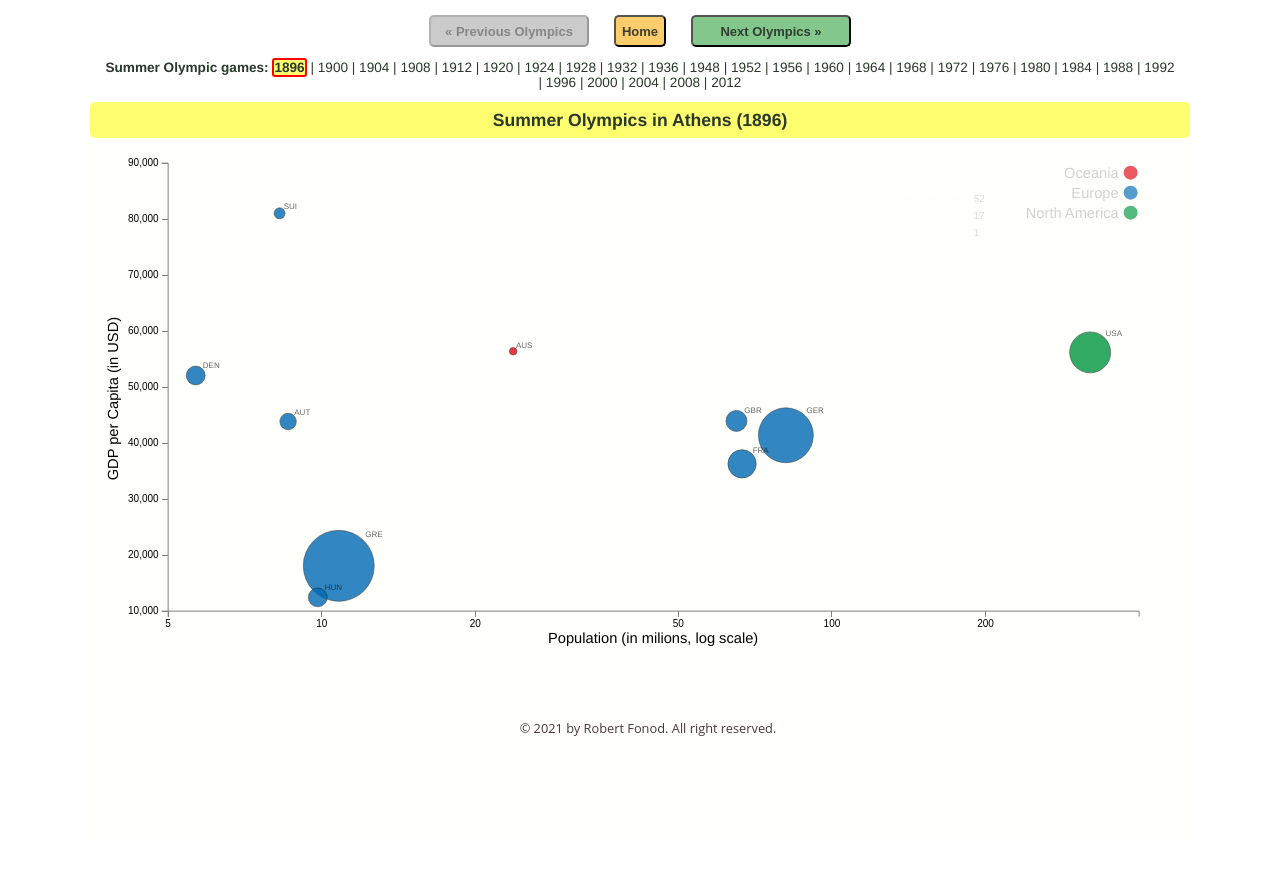
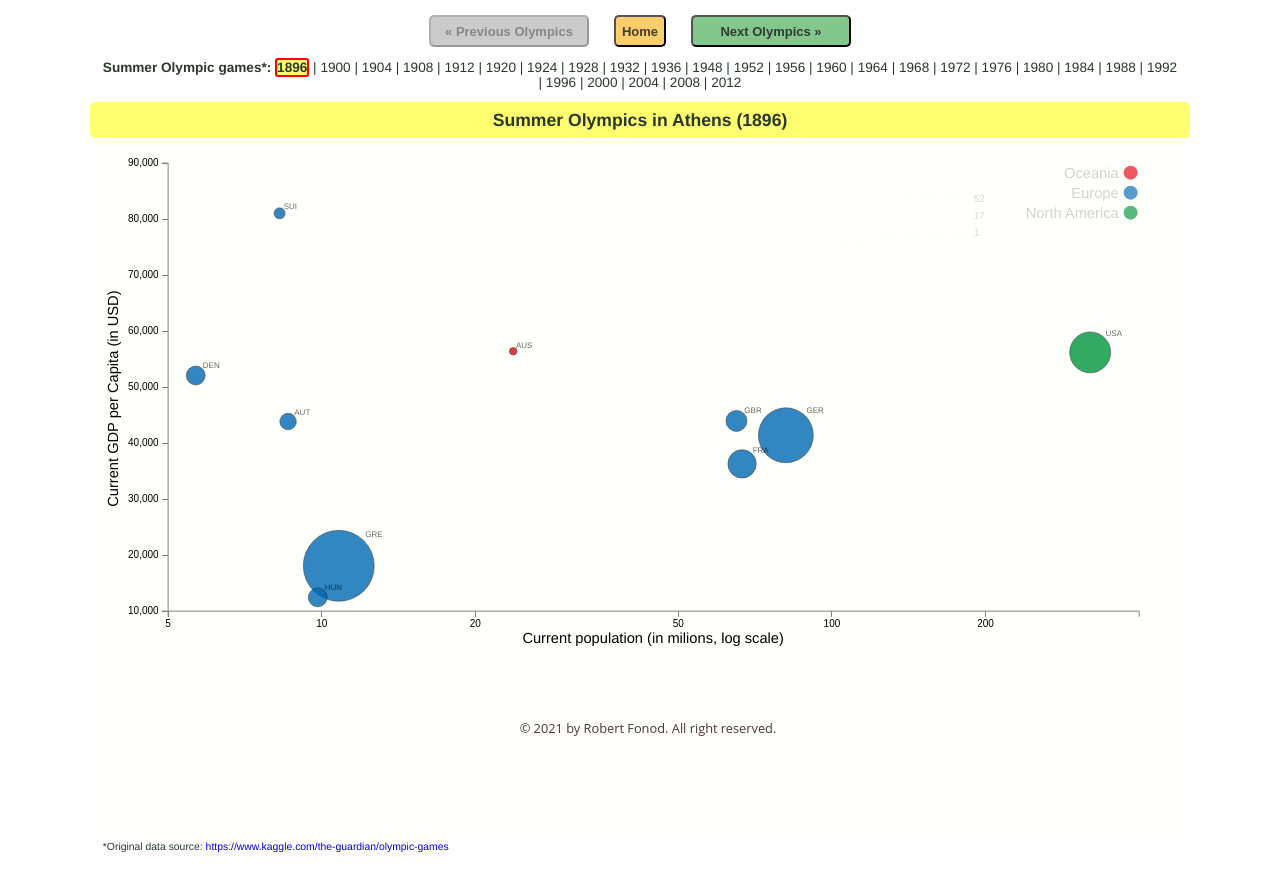
Before and after one commit to rfonod/narrative-visualization, a plain HTML site: page index.html in a window 1280 px wide. Both pictures are taken after a click on the button "Explore Summer Olympics". Shown: the part 63-941 px from the top of the page. Drawn offline with nearby package versions, Linux system fonts and the light colour scheme.

Commit message:
Added data source and updated labels

```diff
--- a/css/style.css
+++ b/css/style.css
@@ -160,6 +160,15 @@ button[disabled] {
     margin: auto;
 }
 
+#sourceDivId p {
+    font-family: 'Helvetica Neue', Helvetica, Charcoal, sans-serif, Arial;
+    text-align: left;
+    width: 85%;
+    position: relative;
+    color: #293929;
+    font-size: 65%;
+}
+
 p {
     font-family: 'Helvetica Neue', Oxygen, Ubuntu, Cantarell, 'Open Sans', sans-serif, Times, serif;
     font-size: 90%;
--- a/index.html
+++ b/index.html
@@ -39,6 +39,7 @@
     <div id="venueDivId"></div>
     <div id='scatterDivId'></div>
     <div id='barDivId'></div>
+    <div id='sourceDivId'></div>
     <br>
     <div id="footer">
         <p>&copy; 2021 by Robert Fonod. All right reserved.</p>
--- a/js/chart_scatter.js
+++ b/js/chart_scatter.js
@@ -133,7 +133,7 @@ function loadChart1(olympicId) {
             .style("opacity", 0).transition().duration(2000).style("opacity", 1)
             .attr("class", "x label")
             .attr('text-anchor', 'middle')
-            .text("Population (in milions, log scale)");
+            .text("Current population (in milions, log scale)");
 
         svg.append('g')
             .attr('transform', 'translate(' + (-margin.left + 15) + ', ' + (chart.height / 2 + margin.top) + ')')
@@ -141,7 +141,7 @@ function loadChart1(olympicId) {
             .attr("class", "y label")
             .attr('text-anchor', 'middle')
             .attr("transform", "rotate(-90)")
-            .text("GDP per Capita (in USD)")
+            .text("Current GDP per Capita (in USD)")
             .style("opacity", 0).transition().duration(2000).style("opacity", 1);
 
         // Add circles
--- a/js/index.js
+++ b/js/index.js
@@ -20,6 +20,7 @@ function homeScene() {
     document.getElementById("bh").innerHTML = "";
     clearVenueYearsChart();
     document.getElementById("introDivId").style.display = "block";
+    d3.select("#sourceDivId").html("");
 }
 
 function summerOlympics() {
@@ -48,6 +49,7 @@ function initVisualization() {
     document.getElementById("bw").innerHTML = "";
     document.getElementById("introDivId").style.display = "none";
     nextScene();
+    d3.select("#sourceDivId").html("<p>*Original data source: <a href='https://www.kaggle.com/the-guardian/olympic-games'>https://www.kaggle.com/the-guardian/olympic-games</a></p>");
 }
 
 function previousScene() {
@@ -114,7 +116,7 @@ function updateVenue(olympicId) {
         window.numberOfGames = data.length;
         var yearText_i = '';
         var yearText = '';
-        yearText = '<p><b>' + olympicsType + ' Olympic games:</b> ';
+        yearText = '<p><b>' + olympicsType + ' Olympic games*:</b> ';
 
         for (var i = 0; i < data.length; i++) {
             if (data[i].ID < olympicId) {
```
